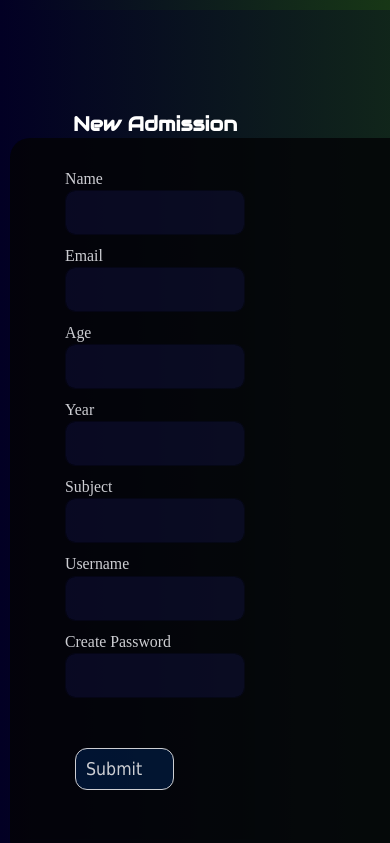
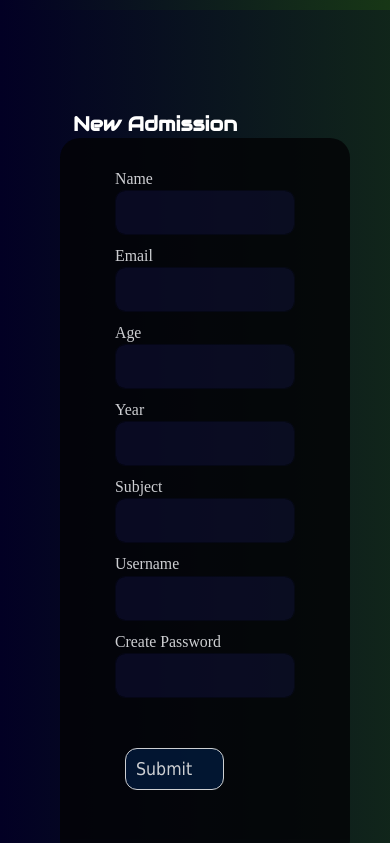
Before and after one commit to jitu002/Portal-full-stack, a website: page index.html in a window 390 px wide. Shown: the part 940-1783 px from the top of the page. Drawn offline with Linux system fonts and the light colour scheme; a web font is replaced by a local one.

Commit message:
Update styles.css

```diff
--- a/styles.css
+++ b/styles.css
@@ -420,8 +420,9 @@ hr.gradient{
 form{
   max-width: 190px;
   min-width: 50px;
-  margin-right: 200px;
+  margin-left: 50px;
   padding-left: 50px;
+  padding-right: 50px;
 }
 footer{
   margin-right: 0;
```
